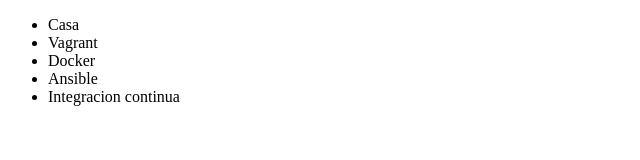
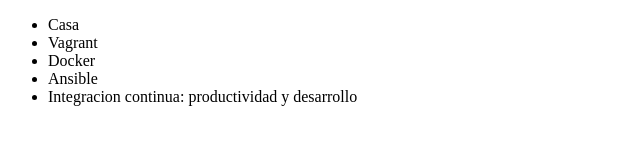
Before and after one commit to FABIANBASTIANI/Alura-git, a plain HTML site: page index.html in a window 1280 px wide. Shown: the whole page, without its empty margins (0-640 px from the left). Drawn offline with Linux system fonts and the light colour scheme.

Commit message:
Renombrando curso de Integración contìnua

```diff
--- a/index.html
+++ b/index.html
@@ -10,7 +10,7 @@
          <li> Vagrant </li>
          <li> Docker </li>
          <li> Ansible </li>
-         <li> Integracion continua </li>
+         <li> Integracion continua: productividad y desarrollo </li>
      </ul>
 </body>
 </html>
```
